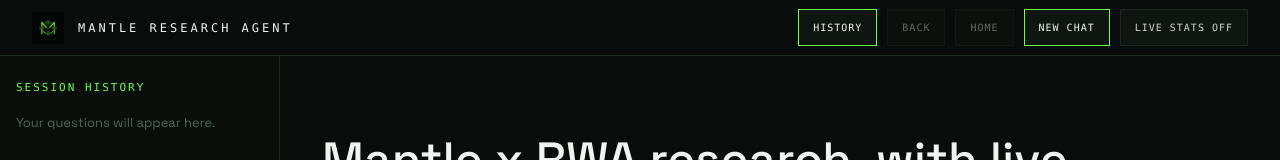
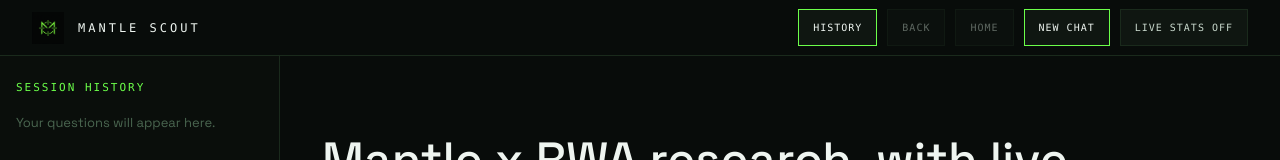
Before and after one commit to onchaindc/MANTLE-AGENT, a Next.js app: page / in a window 1280 px wide. Shown: the top 160 px of the page. Built offline with nearby package versions, Linux system fonts and the light colour scheme.

Commit message:
fix: rename app to Mantle Scout

```diff
--- a/app/api/research/route.ts
+++ b/app/api/research/route.ts
@@ -120,7 +120,7 @@ Known Mantle Ecosystem Context (Q1 2026):
 - BCG/Ripple forecast: $18.9T by 2033
 `;
 
-    const systemPrompt = `You are the Mantle Research Agent.
+    const systemPrompt = `You are the Mantle Scout.
 
 First determine the user's intent before answering.
 
--- a/app/layout.tsx
+++ b/app/layout.tsx
@@ -2,7 +2,7 @@ import type { Metadata } from "next";
 import "./globals.css";
 
 export const metadata: Metadata = {
-  title: "Mantle RWA Research Agent",
+  title: "Mantle Scout",
   description: "AI-powered research agent for Mantle Network and Real World Assets. Live onchain data, ecosystem analysis, and distribution layer research.",
   icons: {
     icon: "/mantle-logo.png",
--- a/app/page.tsx
+++ b/app/page.tsx
@@ -155,7 +155,7 @@ export default function Home() {
 
   function shareResponse(content: string) {
     const snippet = content.slice(0, 200).trim();
-    const text = `${snippet} - via Mantle Research Agent mantlescout.vercel.app @Mantle_Official #Mantle #RWA`;
+    const text = `${snippet} - via Mantle Scout mantlescout.vercel.app @Mantle_Official #Mantle #RWA`;
     window.open(`https://twitter.com/intent/tweet?text=${encodeURIComponent(text)}`, "_blank", "noopener,noreferrer");
   }
 
@@ -175,9 +175,9 @@ export default function Home() {
       <header style={{ borderBottom: "1px solid #1A2A1C", padding: "0 32px", minHeight: "56px", display: "flex", alignItems: "center", justifyContent: "space-between", position: "sticky", top: 0, background: "#080C0A", zIndex: 10, gap: "16px", flexWrap: "wrap" }}>
         <div style={{ display: "flex", alignItems: "center", gap: "14px" }}>
           <div style={{ width: "32px", height: "32px", display: "flex", alignItems: "center", justifyContent: "center", overflow: "hidden" }}>
-            <Image src="/mantle-logo.png" alt="Mantle Research Agent logo" width={32} height={32} style={{ width: "32px", height: "32px", objectFit: "cover", display: "block" }} priority />
+            <Image src="/mantle-logo.png" alt="Mantle Scout logo" width={32} height={32} style={{ width: "32px", height: "32px", objectFit: "cover", display: "block" }} priority />
           </div>
-          <span style={{ fontFamily: "var(--font-mono)", fontSize: "12px", letterSpacing: "3px", color: "#EEF5F0", textTransform: "uppercase" }}>Mantle Research Agent</span>
+          <span style={{ fontFamily: "var(--font-mono)", fontSize: "12px", letterSpacing: "3px", color: "#EEF5F0", textTransform: "uppercase" }}>Mantle Scout</span>
         </div>
 
         <div style={{ display: "flex", alignItems: "center", gap: "10px", flexWrap: "wrap", justifyContent: "flex-end" }}>
@@ -277,7 +277,7 @@ export default function Home() {
               {messages.map((message, index) => (
                 <div key={index} ref={(element) => { messageRefs.current[index] = element; }} style={{ display: "flex", gap: "16px", alignItems: "flex-start" }}>
                   <div style={{ width: "28px", height: "28px", flexShrink: 0, display: "flex", alignItems: "center", justifyContent: "center", background: message.role === "user" ? "#1A2A1C" : "#080C0A", border: message.role === "user" ? "1px solid #1A2A1C" : "1px solid #6CFF4A", overflow: "hidden", fontFamily: "var(--font-mono)", fontSize: "10px", fontWeight: 700, color: "#4A6650" }}>
-                    {message.role === "user" ? "YOU" : <Image src="/mantle-logo.png" alt="Mantle Research Agent" width={28} height={28} style={{ width: "28px", height: "28px", objectFit: "cover", display: "block" }} />}
+                    {message.role === "user" ? "YOU" : <Image src="/mantle-logo.png" alt="Mantle Scout" width={28} height={28} style={{ width: "28px", height: "28px", objectFit: "cover", display: "block" }} />}
                   </div>
                   <div style={{ flex: 1 }}>
                     {message.role === "user" ? (
@@ -314,7 +314,7 @@ export default function Home() {
               {loading && (
                 <div style={{ display: "flex", gap: "16px", alignItems: "flex-start" }}>
                   <div style={{ width: "28px", height: "28px", flexShrink: 0, display: "flex", alignItems: "center", justifyContent: "center", background: "#080C0A", border: "1px solid #6CFF4A", overflow: "hidden" }}>
-                    <Image src="/mantle-logo.png" alt="Mantle Research Agent" width={28} height={28} style={{ width: "28px", height: "28px", objectFit: "cover", display: "block" }} />
+                    <Image src="/mantle-logo.png" alt="Mantle Scout" width={28} height={28} style={{ width: "28px", height: "28px", objectFit: "cover", display: "block" }} />
                   </div>
                   <div style={{ background: "#0F1611", border: "1px solid #1A2A1C", borderTop: "2px solid #6CFF4A", padding: "20px 28px", display: "flex", gap: "6px", alignItems: "center" }}>
                     {[0, 1, 2].map((dot) => (
```
